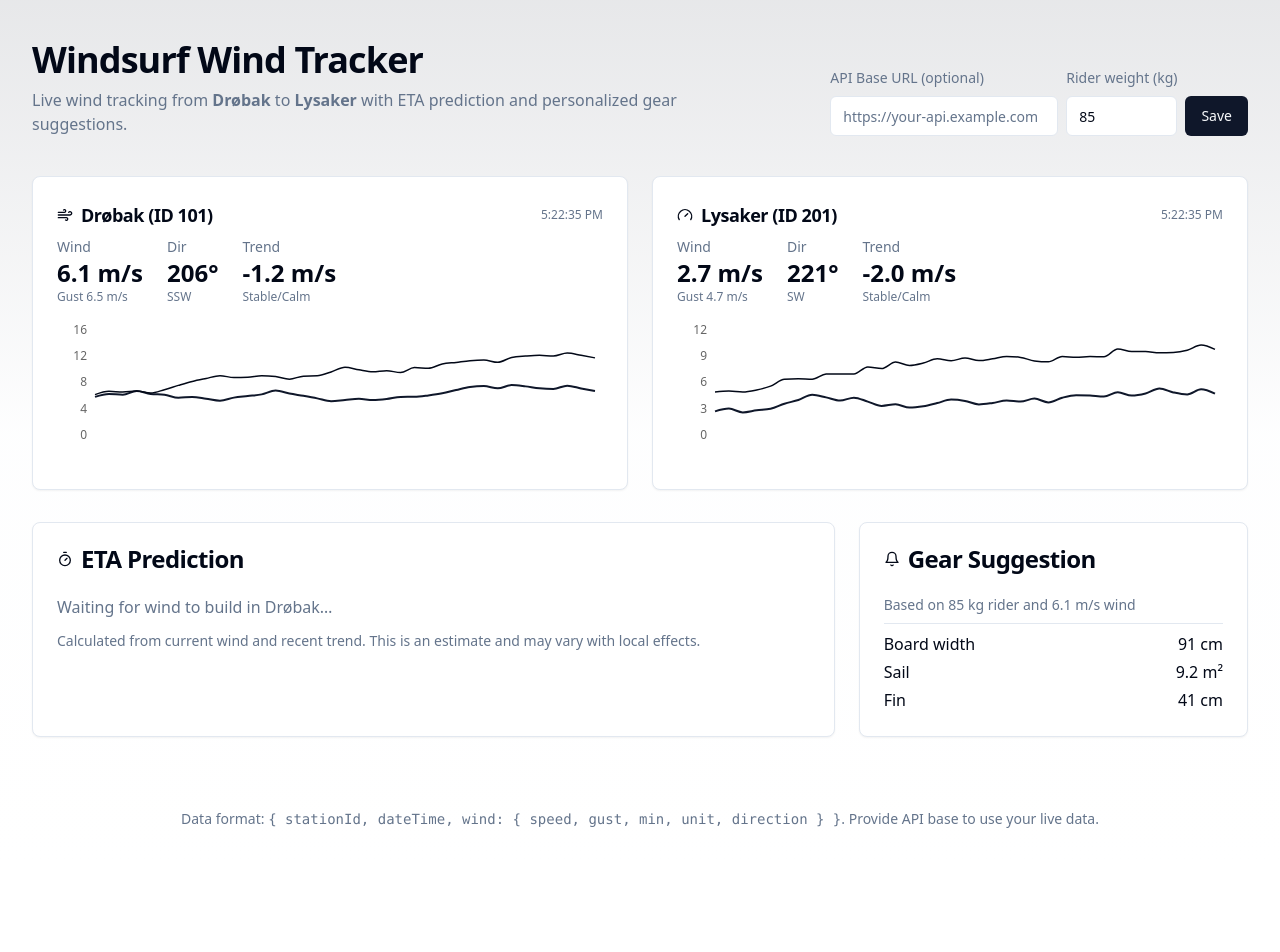
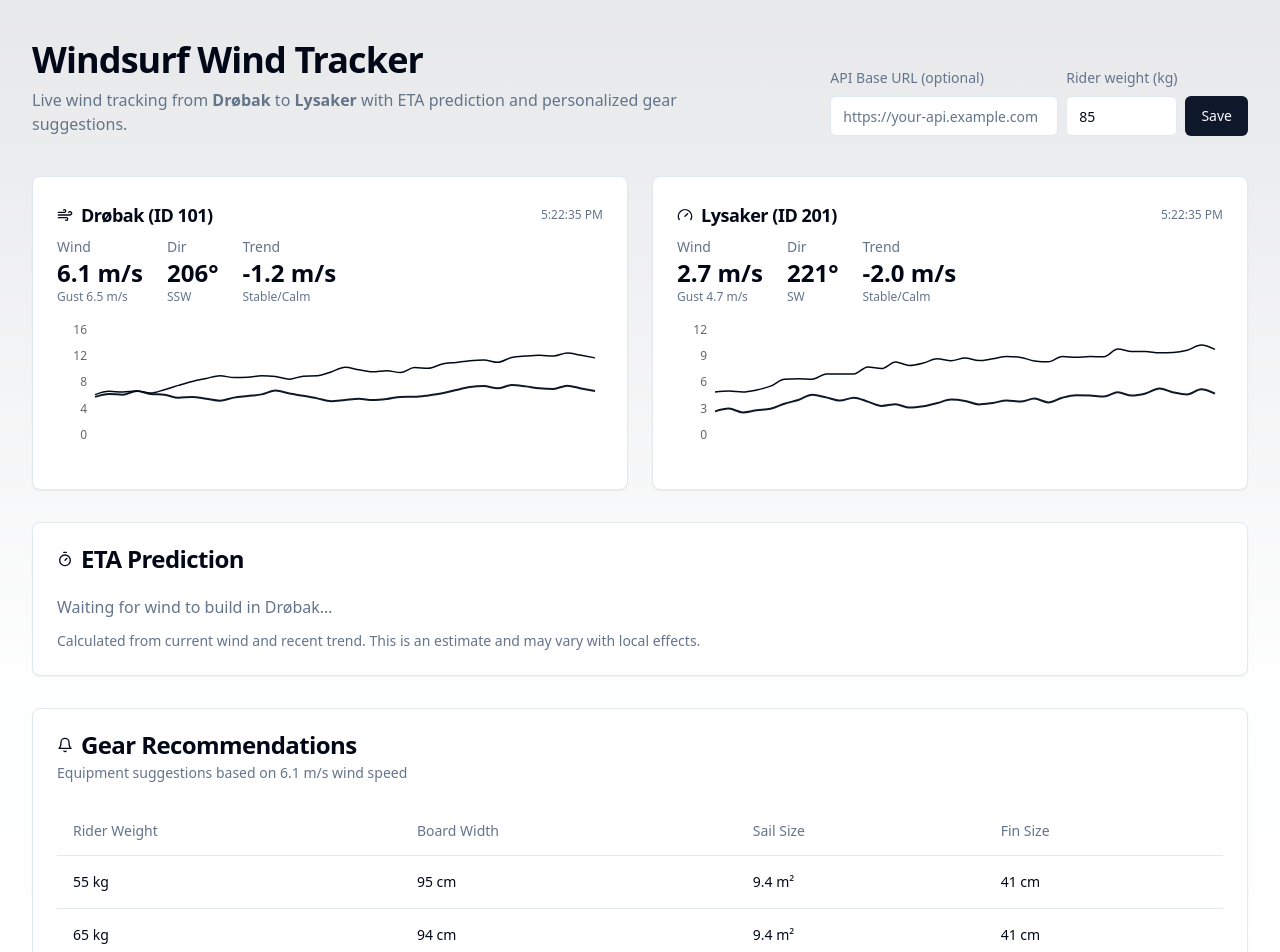
Before and after one commit to tirolerbuampolka/fjord-wind-forecast, a React (Vite) app: page /wind in a window 1280 px wide. Shown: the top 952 px of the page. Before the commit the page ends 869 px from the top, so only its background shows below. Built offline with nearby package versions, Linux system fonts and the light colour scheme.

Commit message:
Refactor gear suggestion table
Update gear suggestion component to display rider weight on the x-axis with corresponding board/fin and sail recommendations in a table format.

```diff
--- a/src/pages/WindTracker.tsx
+++ b/src/pages/WindTracker.tsx
@@ -3,6 +3,7 @@ import { Card, CardContent, CardHeader, CardTitle } from "@/components/ui/card";
 import { Input } from "@/components/ui/input";
 import { Button } from "@/components/ui/button";
 import { Separator } from "@/components/ui/separator";
+import { Table, TableBody, TableCell, TableHead, TableHeader, TableRow } from "@/components/ui/table";
 import { STATIONS, degToCardinal, recommendGear, useWindTracker } from "@/hooks/useWindTracker";
 import { toast } from "@/hooks/use-toast";
 import { Line, LineChart, ResponsiveContainer, Tooltip, XAxis, YAxis } from "recharts";
@@ -146,7 +147,7 @@ export default function WindTracker() {
         </Card>
       </section>
 
-      <section className="container grid gap-6 md:grid-cols-3 my-8">
+      <section className="container grid gap-6 my-8">
         <Card className="md:col-span-2">
           <CardHeader>
             <CardTitle className="flex items-center gap-2"><Timer className="size-4" /> ETA Prediction</CardTitle>
@@ -163,19 +164,40 @@ export default function WindTracker() {
             <p className="text-sm text-muted-foreground">Calculated from current wind and recent trend. This is an estimate and may vary with local effects.</p>
           </CardContent>
         </Card>
+      </section>
 
+      <section className="container my-8">
         <Card>
           <CardHeader>
-            <CardTitle className="flex items-center gap-2"><Bell className="size-4" /> Gear Suggestion</CardTitle>
+            <CardTitle className="flex items-center gap-2"><Bell className="size-4" /> Gear Recommendations</CardTitle>
+            <p className="text-sm text-muted-foreground">Equipment suggestions based on {refSpeed.toFixed(1)} m/s wind speed</p>
           </CardHeader>
-          <CardContent className="grid gap-2">
-            <div className="text-sm text-muted-foreground">Based on {weight} kg rider and {refSpeed.toFixed(1)} m/s wind</div>
-            <Separator />
-            <div className="grid gap-1">
-              <div className="flex justify-between"><span>Board width</span><span className="font-medium">{gear.boardWidthCm} cm</span></div>
-              <div className="flex justify-between"><span>Sail</span><span className="font-medium">{gear.sailM2} m²</span></div>
-              <div className="flex justify-between"><span>Fin</span><span className="font-medium">{gear.finCm} cm</span></div>
-            </div>
+          <CardContent>
+            <Table>
+              <TableHeader>
+                <TableRow>
+                  <TableHead>Rider Weight</TableHead>
+                  <TableHead>Board Width</TableHead>
+                  <TableHead>Sail Size</TableHead>
+                  <TableHead>Fin Size</TableHead>
+                </TableRow>
+              </TableHeader>
+              <TableBody>
+                {[55, 65, 75, 85, 95, 105].map((w) => {
+                  const g = recommendGear(w, refSpeed);
+                  const isCurrentUser = w === weight;
+                  return (
+                    <TableRow key={w} className={isCurrentUser ? "bg-primary/5" : ""}>
+                      <TableCell className="font-medium">{w} kg</TableCell>
+                      <TableCell>{g.boardWidthCm} cm</TableCell>
+                      <TableCell>{g.sailM2} m²</TableCell>
+                      <TableCell>{g.finCm} cm</TableCell>
+                    </TableRow>
+                  );
+                })}
+              </TableBody>
+            </Table>
+            <p className="text-xs text-muted-foreground mt-4">Your current weight ({weight} kg) is highlighted.</p>
           </CardContent>
         </Card>
       </section>
```
